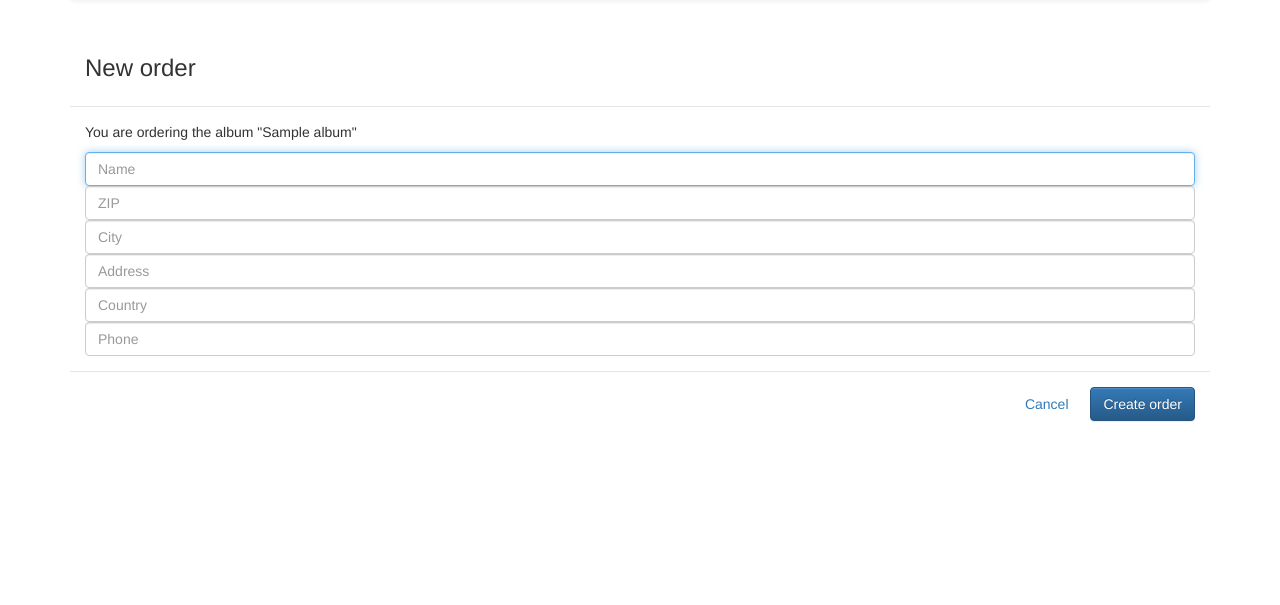
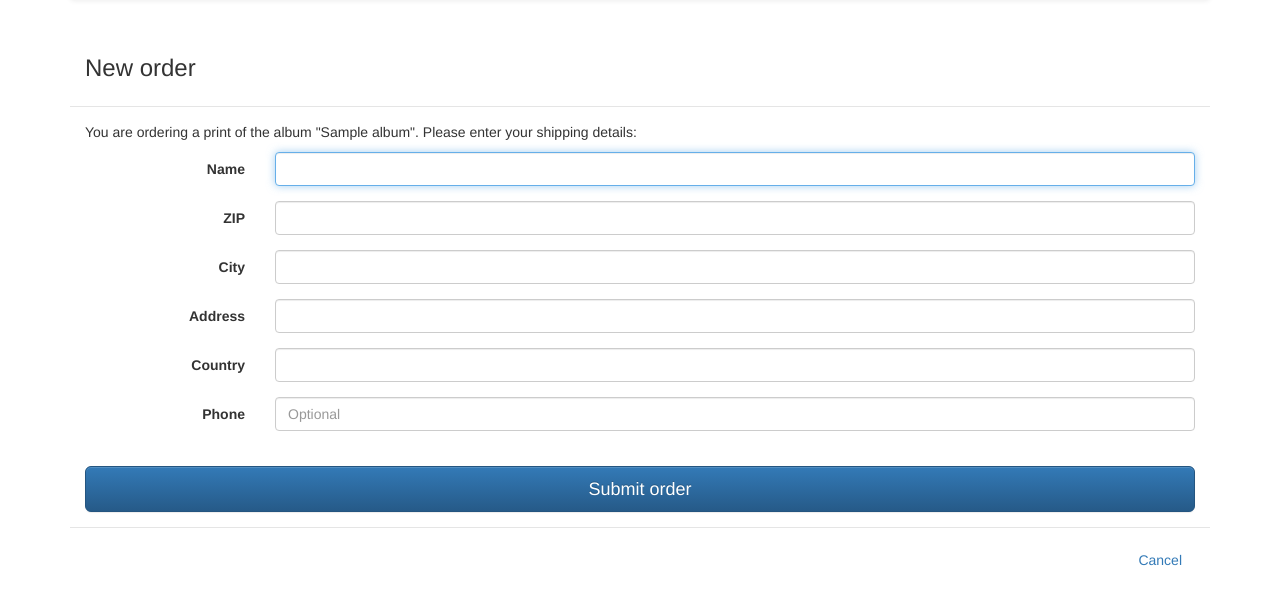
Before and after one commit to Nezz/photoalbumdev, a Django app: template project/templates/order_new.html in a window 1280 px wide. Shown: the part 52-657 px from the top of the page. Run offline with Django 3.2, Linux system fonts and the light colour scheme; the template is opened without the code that fills it: values that come from a table or form of the project are taken from there, others are empty; tables that the repository leaves empty hold one stand-in row (values such as "Sample post"); parts of the project's set-up code (start-up, migrations or seed data) failed here and were passed over; some libraries are stand-ins or nearby versions.

Commit message:
Looks and checks for new order

```diff
--- a/project/templates/order.html
+++ b/project/templates/order.html
@@ -5,7 +5,7 @@
 <h3>Details</h3>
 <p>Name: {{order.details_name}}</p>
 <p>Address: {{order.details_zip}} {{order.details_city}} {{order.details_address}}, {{order.details_country}}</p>
-<p>Phone: {{order.details_phone}}</p>
+<p>Phone: {{order.details_phone|default:"Not provided"}}</p>
 <p>Order placed on {{order.time_placed}}</p>
 {% if message %}
 <p>{{message}}</p>
--- a/project/templates/order_new.html
+++ b/project/templates/order_new.html
@@ -5,26 +5,50 @@
 </div>
 
 <div class="modal-body">
-    <p>You are ordering the album "{{ album.name }}"</p>
-    <input type="text" class="form-control" placeholder="Name" id="nameinput" required autofocus>
-    <input type="text" class="form-control" placeholder="ZIP" id="zipinput" required>
-    <input type="text" class="form-control" placeholder="City" id="cityinput" required>
-    <input type="text" class="form-control" placeholder="Address" id="addressinput" required>
-    <input type="text" class="form-control" placeholder="Country" id="countryinput" required>
-    <input type="text" class="form-control" placeholder="Phone" id="phoneinput" required>
+    <p>You are ordering a print of the album "{{ album.name }}". Please enter your shipping details:</p>
+    <form class="form-horizontal" role="form" action="{% url 'ordernew' album_id=album.guid %}" method="post" id="order{{album.guid}}">{% csrf_token %}
+        <div class="form-group">
+            <label for="nameinput" class="col-sm-2 control-label">Name</label>
+            <div class="col-sm-10">
+                <input type="text" class="form-control" id="nameinput" name="name" required autofocus>
+            </div>
+        </div>
+        <div class="form-group">
+            <label for="zipinput" class="col-sm-2 control-label">ZIP</label>
+            <div class="col-sm-10">
+                <input type="text" class="form-control" id="zipinput" name="zip" required>
+            </div>
+        </div>
+        <div class="form-group">
+            <label for="cityinput" class="col-sm-2 control-label">City</label>
+            <div class="col-sm-10">
+                <input type="text" class="form-control" id="cityinput" name="city" required>
+            </div>
+        </div>
+        <div class="form-group">
+            <label for="addressinput" class="col-sm-2 control-label">Address</label>
+            <div class="col-sm-10">
+                <input type="text" class="form-control" id="addressinput" name="address" required>
+            </div>
+        </div>
+        <div class="form-group">
+            <label for="countryinput" class="col-sm-2 control-label">Country</label>
+            <div class="col-sm-10">
+                <input type="text" class="form-control" id="countryinput" name="country" required>
+            </div>
+        </div>
+        <div class="form-group">
+            <label for="phoneinput" class="col-sm-2 control-label">Phone</label>
+            <div class="col-sm-10">
+                <input type="text" class="form-control" id="phoneinput" name="phone" placeholder="Optional">
+            </div>
+        </div>
+        <br/>
+        <button class="btn btn-lg btn-primary btn-block" type="submit" id="submit"> Submit order</button>
+    </form>
 </div>
 
 <div class="modal-footer">
     <a href="{% if request.is_ajax %}#{% else %}{% url 'albumitem' album_id=album.guid %}{% endif %}" class="btn" data-dismiss="modal">Cancel</a>
-    <a href="#" class="btn btn-primary" data-dismiss="modal" onclick="submitForm('order{{album.guid}}', { '#name' : $('#nameinput').val(), '#zip' : $('#zipinput').val(), '#city' : $('#cityinput').val(), '#address' : $('#addressinput').val(), '#country' : $('#countryinput').val(), '#phone' : $('#phoneinput').val() })">Create order</a>
 </div>
-
-<form role="form" action="{% url 'ordernew' album_id=album.guid %}" method="post" id="order{{album.guid}}">{% csrf_token %}
-    <input type="hidden" name="name" id="name"/>
-    <input type="hidden" name="zip" id="zip"/>
-    <input type="hidden" name="city" id="city"/>
-    <input type="hidden" name="address" id="address"/>
-    <input type="hidden" name="country" id="country"/>
-    <input type="hidden" name="phone" id="phone"/>
-</form>
 {% endblock %}
```
